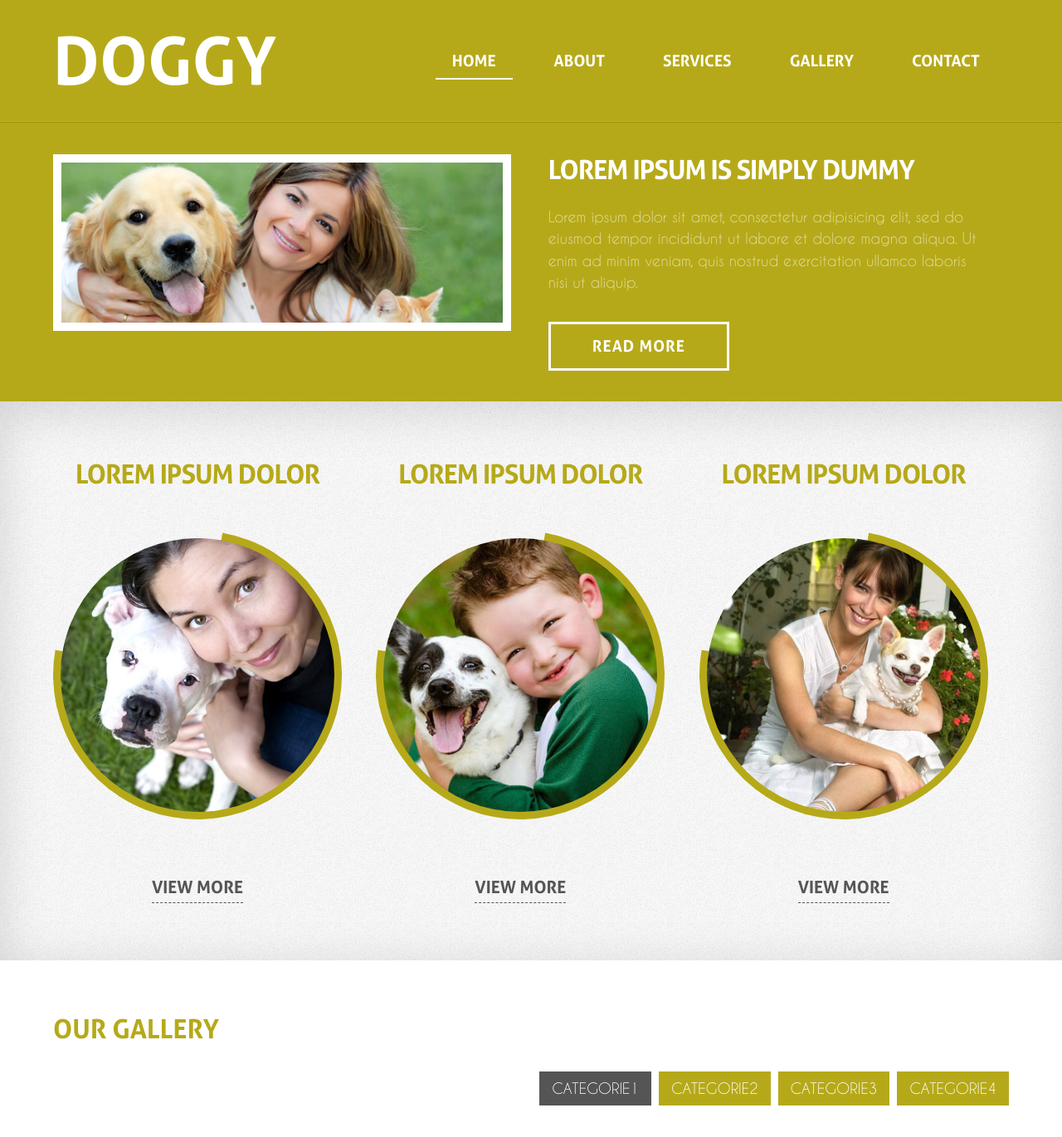
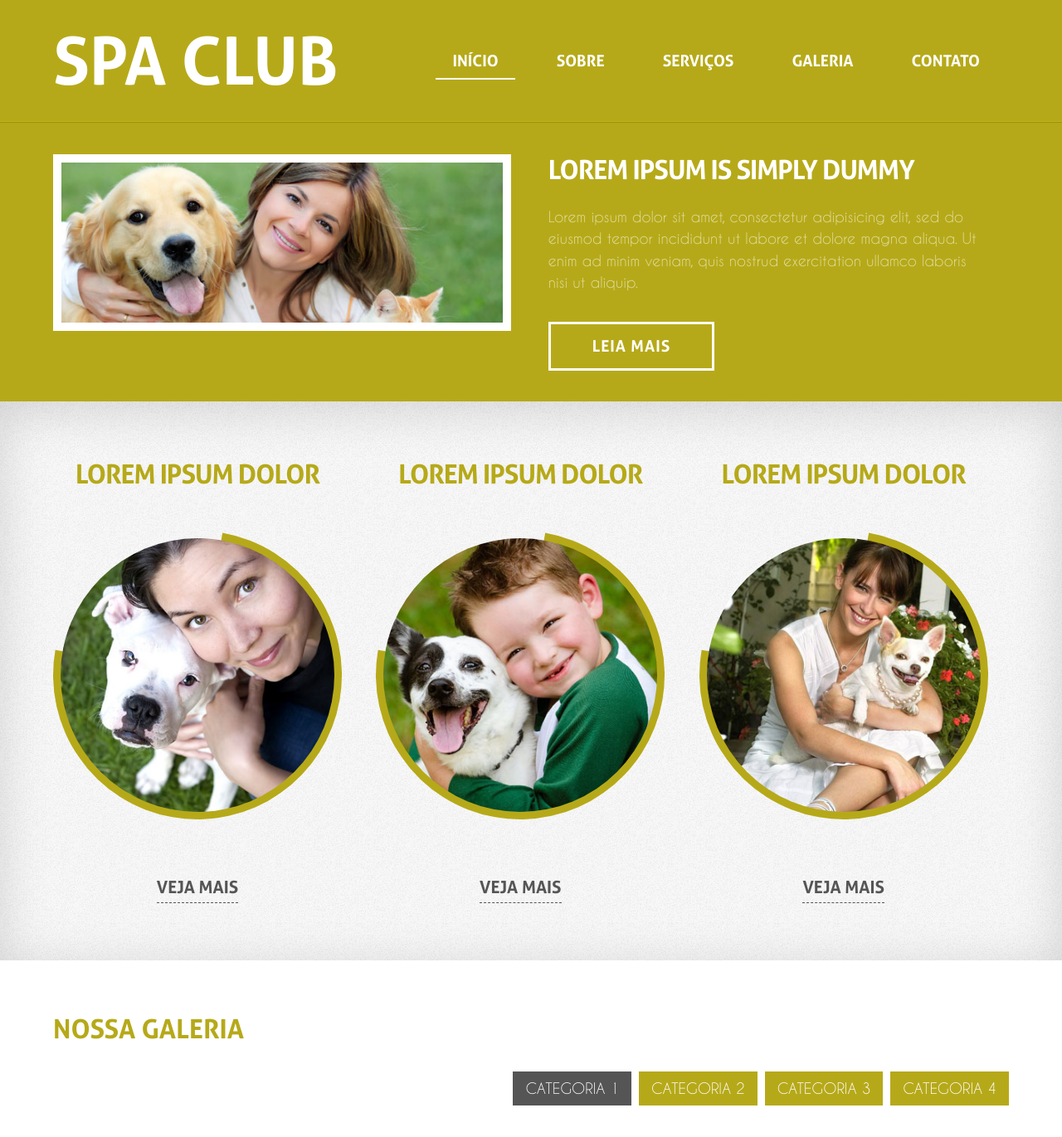
Before and after one commit to VtorBR/SpaClubWebsite, a plain HTML site: page index.html in a window 1280 px wide. Shown: the top 1371 px of the page at 83% size. Drawn offline with nearby package versions, Linux system fonts and the light colour scheme.

Commit message:
Traduzida a página inicial

```diff
--- a/index.html
+++ b/index.html
@@ -38,15 +38,15 @@ License URL: http://creativecommons.org/licenses/by/3.0/
      <div class="header-top">
 		<div class="wrap">
 	           <div class="logo">
-			     <h1><a href="index.html">Doggy</a></h1>
+			     <h1><a href="index.html">Spa Club</a></h1>
 		 	  </div>
 		 	  <div class="menu">
 			   		<ul>
-						<li class="active"><a href="index.html">Home</a></li>
-						<li class=""><a href="about.html">About</a></li>
-						<li class=""><a href="services.html">Services</a></li>
-						<li class=""><a href="gallery.html">Gallery</a></li>
-						<li class=""><a href="contact.html">Contact</a></li>
+						<li class="active"><a href="index.html">Início</a></li>
+						<li class=""><a href="about.html">Sobre</a></li>
+						<li class=""><a href="services.html">Serviços</a></li>
+						<li class=""><a href="gallery.html">Galeria</a></li>
+						<li class=""><a href="contact.html">Contato</a></li>
 					</ul>
 					<div class="clear"></div>
 	   		  	</div>
@@ -62,7 +62,7 @@ License URL: http://creativecommons.org/licenses/by/3.0/
 				<div class="col_1_of_header span_1_of_header">
 				   <h3>Lorem Ipsum is simply dummy</h3>
 				   <p>Lorem ipsum dolor sit amet, consectetur adipisicing elit, sed do eiusmod tempor incididunt ut labore et dolore magna aliqua. Ut enim ad minim veniam, quis nostrud exercitation ullamco laboris nisi ut aliquip.</p>
-				   <button class="btn1 btn-1 btn-1a">Read More</button>
+				   <button class="btn1 btn-1 btn-1a">Leia Mais</button>
 				</div>
 				<div class="clear"></div>
 		    </div>
@@ -86,7 +86,7 @@ License URL: http://creativecommons.org/licenses/by/3.0/
 			       			 </div>
 			       		 <div class="clear"></div>
 				         <div class="more1">
-				          	<a href="#" class="more_btn">view more</a>
+				          	<a href="#" class="more_btn">veja mais</a>
 				        </div>
 					</div>
 				</div>
@@ -102,7 +102,7 @@ License URL: http://creativecommons.org/licenses/by/3.0/
 			       			 </div>
 			       		 <div class="clear"></div>
 				         <div class="more1">
-				          	<a href="#" class="more_btn">view more</a>
+				          	<a href="#" class="more_btn">veja mais</a>
 				        </div>
 					</div>
 				</div>
@@ -118,7 +118,7 @@ License URL: http://creativecommons.org/licenses/by/3.0/
 			        </div>
 			        <div class="clear"></div>
 			         <div class="more1">
-			          <a href="#" class="more_btn">view more</a>
+			          <a href="#" class="more_btn">veja mais</a>
 			        </div>
 				</div>
 				</div>
@@ -129,13 +129,13 @@ License URL: http://creativecommons.org/licenses/by/3.0/
 	</div>
 	<div class="content-middle">
 		<div class="wrap">
-			<h5><span>Our</span> Gallery</h5>
+			<h5><span>Nossa</span> Galeria</h5>
 		   <div class="container">
 			<ul id="filters" class="clearfix">
-				<li><span class="filter active" data-filter="app card icon logo web">Categorie1</span></li>
-				<li><span class="filter" data-filter="app">Categorie2</span></li>
-				<li><span class="filter" data-filter="card">Categorie3</span></li>
-				<li><span class="filter" data-filter="web">Categorie4</span></li>
+				<li><span class="filter active" data-filter="app card icon logo web">Categoria 1</span></li>
+				<li><span class="filter" data-filter="app">Categoria 2</span></li>
+				<li><span class="filter" data-filter="card">Categoria 3</span></li>
+				<li><span class="filter" data-filter="web">Categoria 4</span></li>
 			</ul>
 			<div class="clear"></div>
 		    <div id="portfoliolist" style="     " class="">
@@ -324,7 +324,7 @@ License URL: http://creativecommons.org/licenses/by/3.0/
 		 <div class="section group">
 				<div class="col_1_of_3 span_1_of_3">
 					 <div class="f-logo">
-			           <h1><a href="index.html">Doggy</a></h1>
+			           <h1><a href="index.html">Spa Club</a></h1>
 		 	        </div>
 				</div>
 				<div class="col_1_of_3 span_1_of_3">
@@ -346,7 +346,7 @@ License URL: http://creativecommons.org/licenses/by/3.0/
 						<li class="last">
 							<img src="images/phone.png" alt="">
 							<div class="extra-wrap">
-							<p><span>Telephone:</span>+1 800 258 2598</p>
+							<p><span>Telefone: </span>31 98801 3194</p>
 							<p><span>FAX:</span>+1 800 589 2587</p>
 							</div>
 						</li>
```
